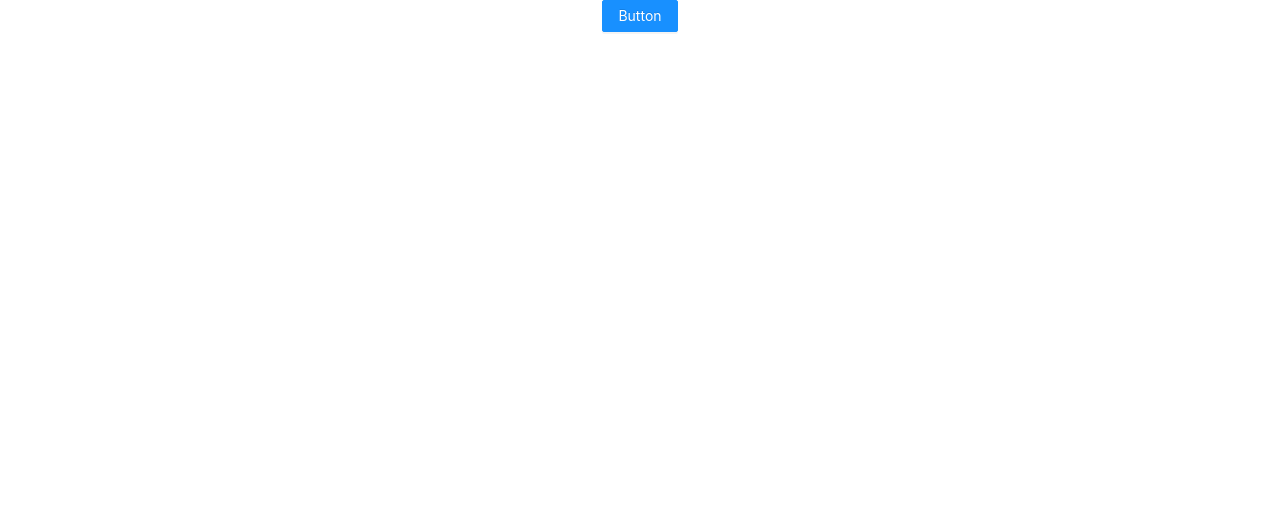
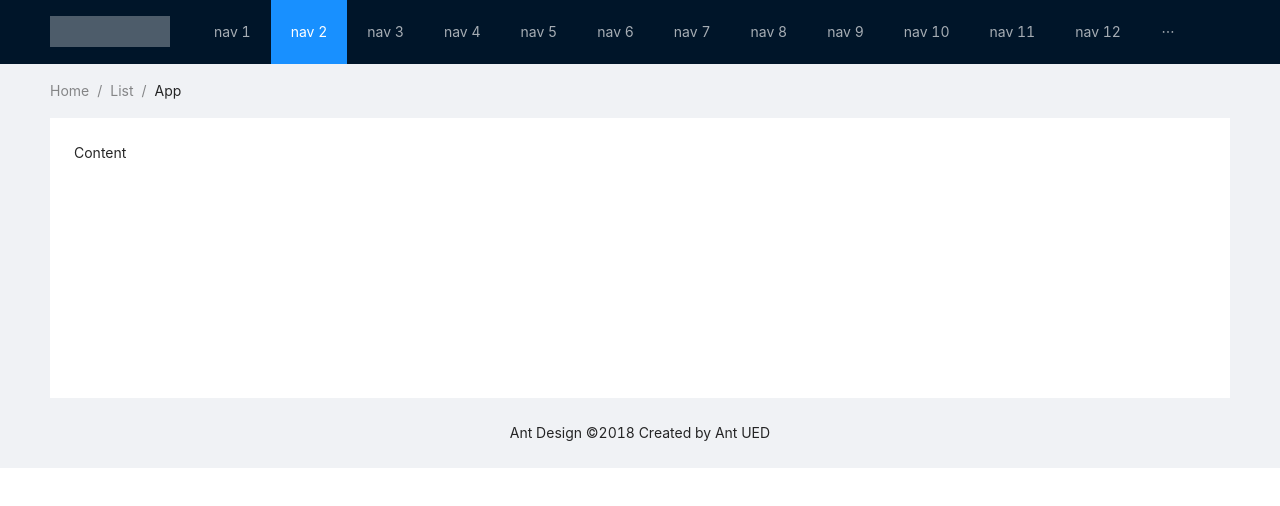
Before and after one commit to harlan0103/ExpoDemo, a React (Create React App) app: page / in a window 1280 px wide. Shown: the top 506 px of the page. Built offline with nearby package versions, Linux system fonts and the light colour scheme.

Commit message:
feat: add home

```diff
--- a/package.json
+++ b/package.json
@@ -10,6 +10,7 @@
     "react": "^17.0.2",
     "react-dom": "^17.0.2",
     "react-scripts": "4.0.3",
+    "sass": "^1.43.4",
     "web-vitals": "^1.1.2"
   },
   "scripts": {
--- a/src/App.css
+++ b/src/App.css
@@ -1,40 +1,6 @@
 @import '~antd/dist/antd.css';
 
 .App {
-  text-align: center;
+  height: 100vh;
+  width: 100vw;
 }
-
-.App-logo {
-  height: 40vmin;
-  pointer-events: none;
-}
-
-@media (prefers-reduced-motion: no-preference) {
-  .App-logo {
-    animation: App-logo-spin infinite 20s linear;
-  }
-}
-
-.App-header {
-  background-color: #282c34;
-  min-height: 100vh;
-  display: flex;
-  flex-direction: column;
-  align-items: center;
-  justify-content: center;
-  font-size: calc(10px + 2vmin);
-  color: white;
-}
-
-.App-link {
-  color: #61dafb;
-}
-
-@keyframes App-logo-spin {
-  from {
-    transform: rotate(0deg);
-  }
-  to {
-    transform: rotate(360deg);
-  }
-}
--- a/src/App.js
+++ b/src/App.js
@@ -2,12 +2,12 @@ import logo from './logo.svg';
 import './App.css';
 import React from 'react';
 import { Button } from 'antd';
-
+import Home from './pages/home';
 
 function App() {
   return (
     <div className="App">
-      <Button type="primary">Button</Button>
+      <Home />
     </div>
   );
 }
--- /dev/null
+++ b/src/pages/home/index.js
@@ -0,0 +1,32 @@
+import React from 'react';
+import ReactDOM from 'react-dom';
+import 'antd/dist/antd.css';
+import './index.scss'
+import { Layout, Menu, Breadcrumb } from 'antd';
+
+const { Header, Content, Footer } = Layout;
+
+const Home = () => (
+    <Layout className="layout">
+        <Header>
+            <div className="logo" />
+            <Menu theme="dark" mode="horizontal" defaultSelectedKeys={['2']}>
+                {new Array(15).fill(null).map((_, index) => {
+                    const key = index + 1;
+                    return <Menu.Item key={key}>{`nav ${key}`}</Menu.Item>;
+                })}
+            </Menu>
+        </Header>
+        <Content style={{ padding: '0 50px' }}>
+            <Breadcrumb style={{ margin: '16px 0' }}>
+                <Breadcrumb.Item>Home</Breadcrumb.Item>
+                <Breadcrumb.Item>List</Breadcrumb.Item>
+                <Breadcrumb.Item>App</Breadcrumb.Item>
+            </Breadcrumb>
+            <div className="site-layout-content">Content</div>
+        </Content>
+        <Footer style={{ textAlign: 'center' }}>Ant Design ©2018 Created by Ant UED</Footer>
+    </Layout>
+);
+
+export default Home;
--- /dev/null
+++ b/src/pages/home/index.scss
@@ -0,0 +1,19 @@
+.site-layout-content {
+    min-height: 280px;
+    padding: 24px;
+    background: #fff;
+  }
+  .logo {
+    float: left;
+    width: 120px;
+    height: 31px;
+    margin: 16px 24px 16px 0;
+    background: rgba(255, 255, 255, 0.3);
+  }
+  .ant-row-rtl .logo {
+    float: right;
+    margin: 16px 0 16px 24px;
+  }
+    [data-theme="dark"] .site-layout-content {
+      background: #141414;
+    }
```
Also changed, not shown: 1 other file (tests, documents, lock files or other folders).
